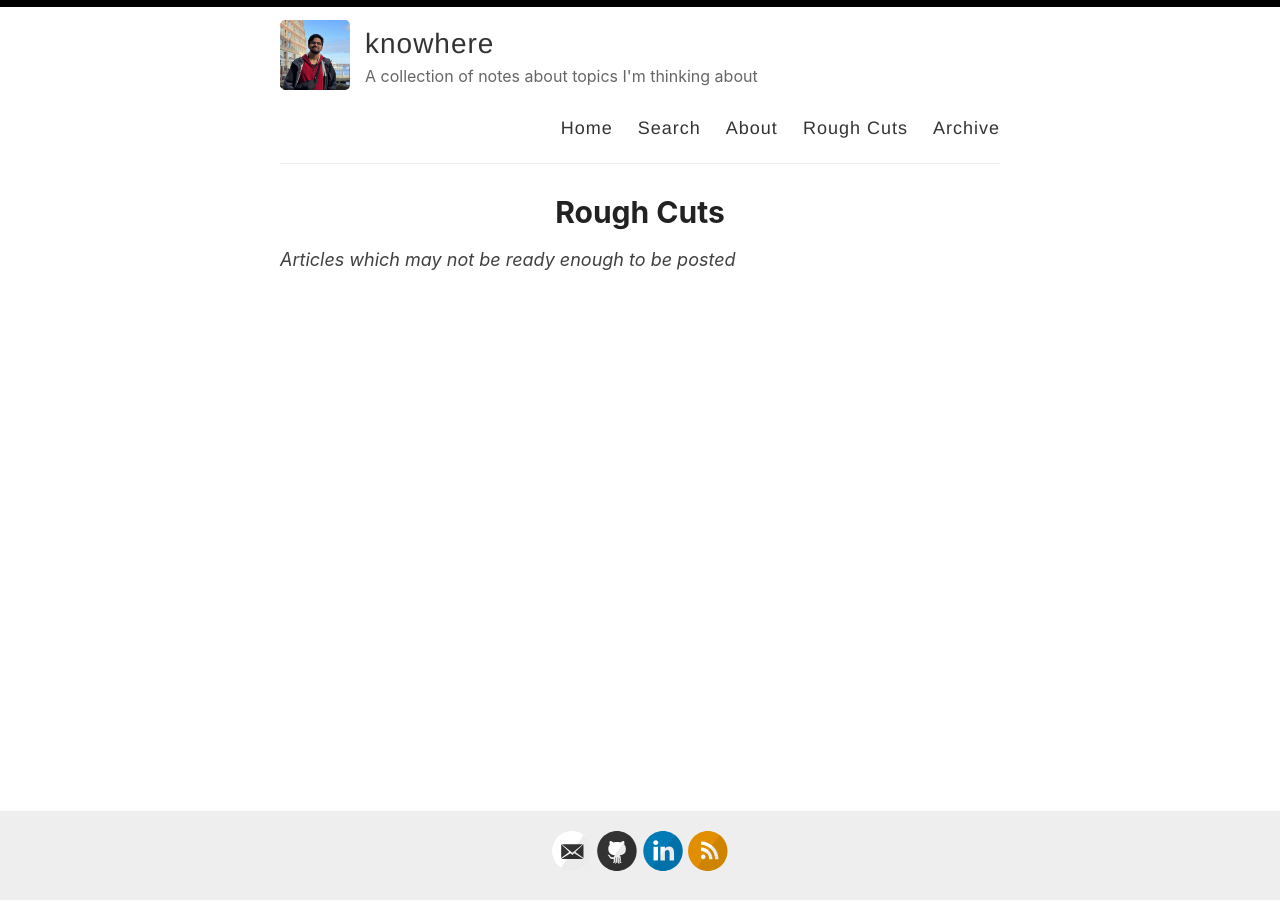
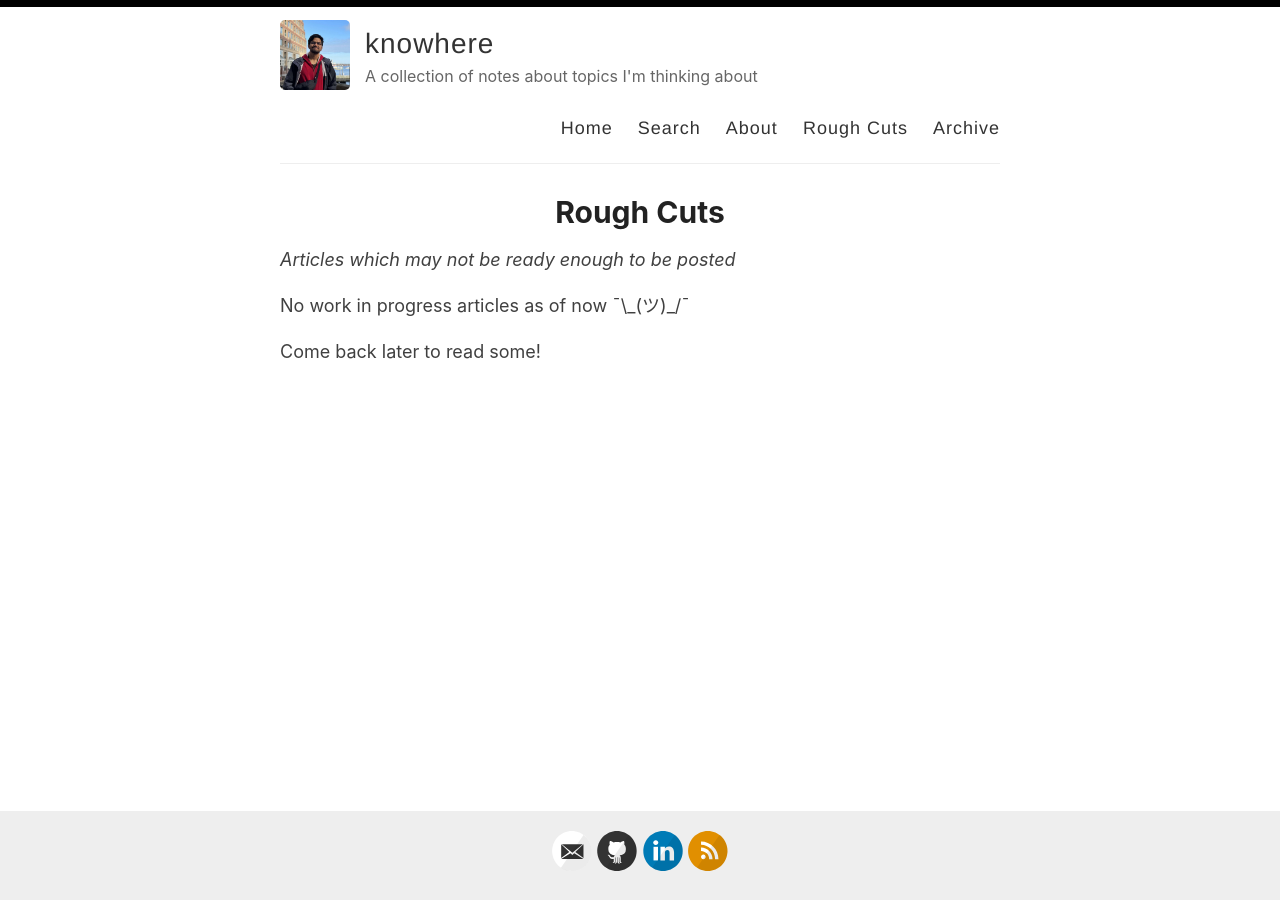
Before and after one commit to harsh-seth/knowhere, a Jekyll site: the page built from _pages/rough-cuts.md, in a window 1280 px wide. Built offline with Jekyll 4.4.1, drawn with Linux system fonts in a browser that asks for light colours.

Commit message:
feat: Added message for no WIP articles to Rough Cuts

```diff
--- a/_pages/rough-cuts.md
+++ b/_pages/rough-cuts.md
@@ -11,7 +11,12 @@ title: Rough Cuts
     {% for post in site.posts %}
       {% if post.tags contains "wip" %}
         <p><b><a href="{{ site.baseurl }}{{ post.url }}">{% if post.title and post.title != "" %}{{post.title}}{% else %}{{post.excerpt |strip_html}}{%endif%}</a></b> - {% if post.date and post.date != "" %}{{ post.date | date: "%e %B %Y" }}{%endif%}</p>
+        {% assign list_exists = true %}
       {% endif %}
     {% endfor %}
+    {% unless list_exists %}
+    <p>No work in progress articles as of now ¯\_(ツ)_/¯</p>
+    <p>Come back later to read some!</p>
+    {% endunless %}
   </section>
 </div>
```
